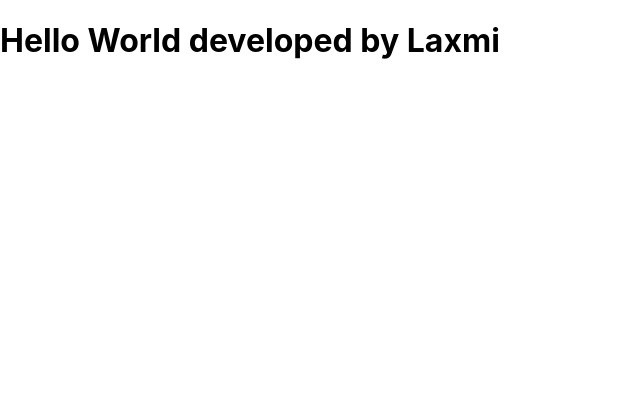
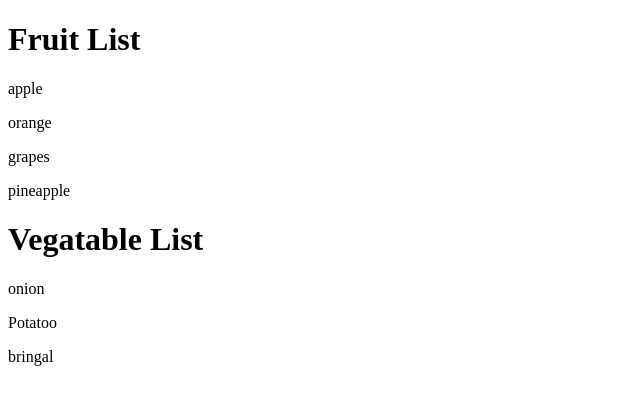
Before and after one commit to Raveenaa96/25188-team-Aug2025-mor-9, a React (Create React App) app: page / in a window 1280 px wide. Shown: the top 404 px of the page, without its empty margins (0-640 px from the left). Built offline with nearby package versions, Linux system fonts and the light colour scheme.

Commit message:
added index.js

```diff
--- a/src/index.js
+++ b/src/index.js
@@ -1,18 +1,27 @@
 import React from 'react';
 import ReactDOM from 'react-dom/client';
-import './index.css';
-import App from './App';
-import reportWebVitals from './reportWebVitals';
+import  HelloWorld  from './pages/react-jsx/Helloworld';
+import IlovejsxMessage from './pages/react-jsx/IlovejsxMessage';
+import Calculation from './pages/react-data-Binding/Calculation';
+import Conditon from './pages/react-conditons/Condition';
+import Looping from './pages/react-loop/Looping';
+
+
+
+
+
+
+
 
 const root = ReactDOM.createRoot(document.getElementById('root'));
 root.render(
-  <React.StrictMode>
-    {/* <App /> */}
-    <h1>Hello World developed by Laxmi </h1>
-  </React.StrictMode>
+    <React.StrictMode>
+      {/* <HelloWorld />
+      <IlovejsxMessage /> */}
+      {/* <Calculation /> */}
+      {/* <Conditon /> */}
+      <Looping />
+
+    </React.StrictMode>
+
 );
-
-// If you want to start measuring performance in your app, pass a function
-// to log results (for example: reportWebVitals(console.log))
-// or send to an analytics endpoint. Learn more: https://bit.ly/CRA-vitals
-reportWebVitals();
```
